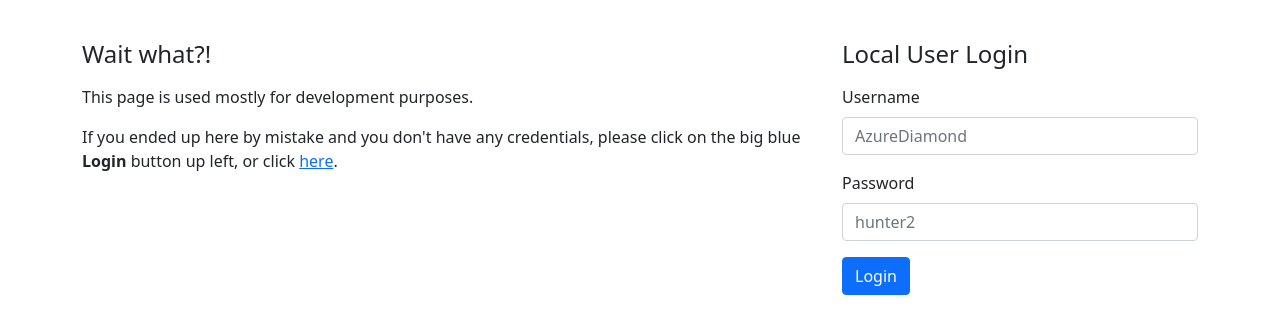
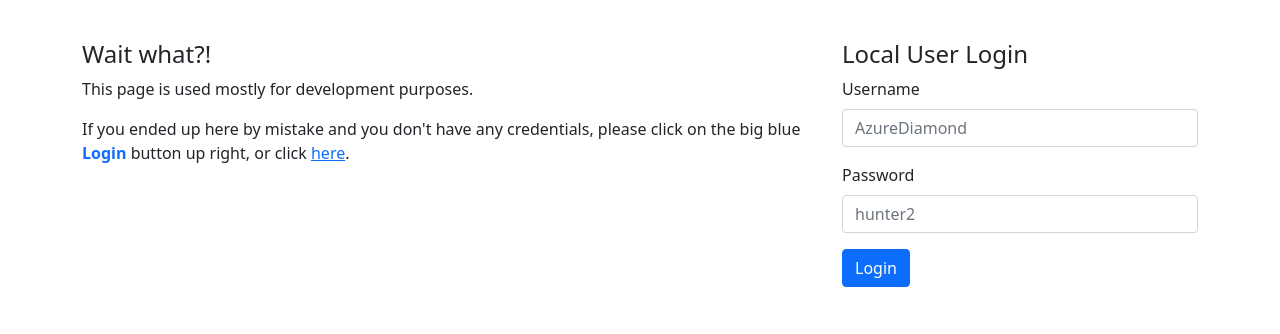
Before and after one commit to antipatico/university-ticket-system, a Django app: page /s3cr3tl0g1n in a window 1280 px wide. Shown: the part 71-405 px from the top of the page. Run offline with Django 3.2, Linux system fonts and the light colour scheme; some libraries are stand-ins or nearby versions.

Commit message:
Better local login page

```diff
--- a/uts/uts_common/templates/uts/local-login.html
+++ b/uts/uts_common/templates/uts/local-login.html
@@ -4,14 +4,16 @@
 {% block content %}
   <div class="row">
     <div class="col-md-4 order-md-2">
-      <p><h4>Local User Login</h4></p>
+      <p></p>
+      <h4>Local User Login</h4>
         {% crispy form %}
     </div>
     <div class="col-md-8 order-md-1">
-      <p></p><h4>Wait what?!</h4></p>
+      <p></p><h4>Wait what?!</h4>
       <p>This page is used mostly for development purposes.</p>
       <p>If you ended up here by mistake and you don't have any credentials, please click on the big blue
-        <strong>Login</strong> button up left, or click <a href="{% url 'uts_shibboleth:login' %}">here</a>.</p>
+        <strong class="text-primary">Login</strong> button up right, or click
+        <a href="{% url 'uts_shibboleth:login' %}">here</a>.</p>
     </div>
   </div>
 {% endblock %}
```
